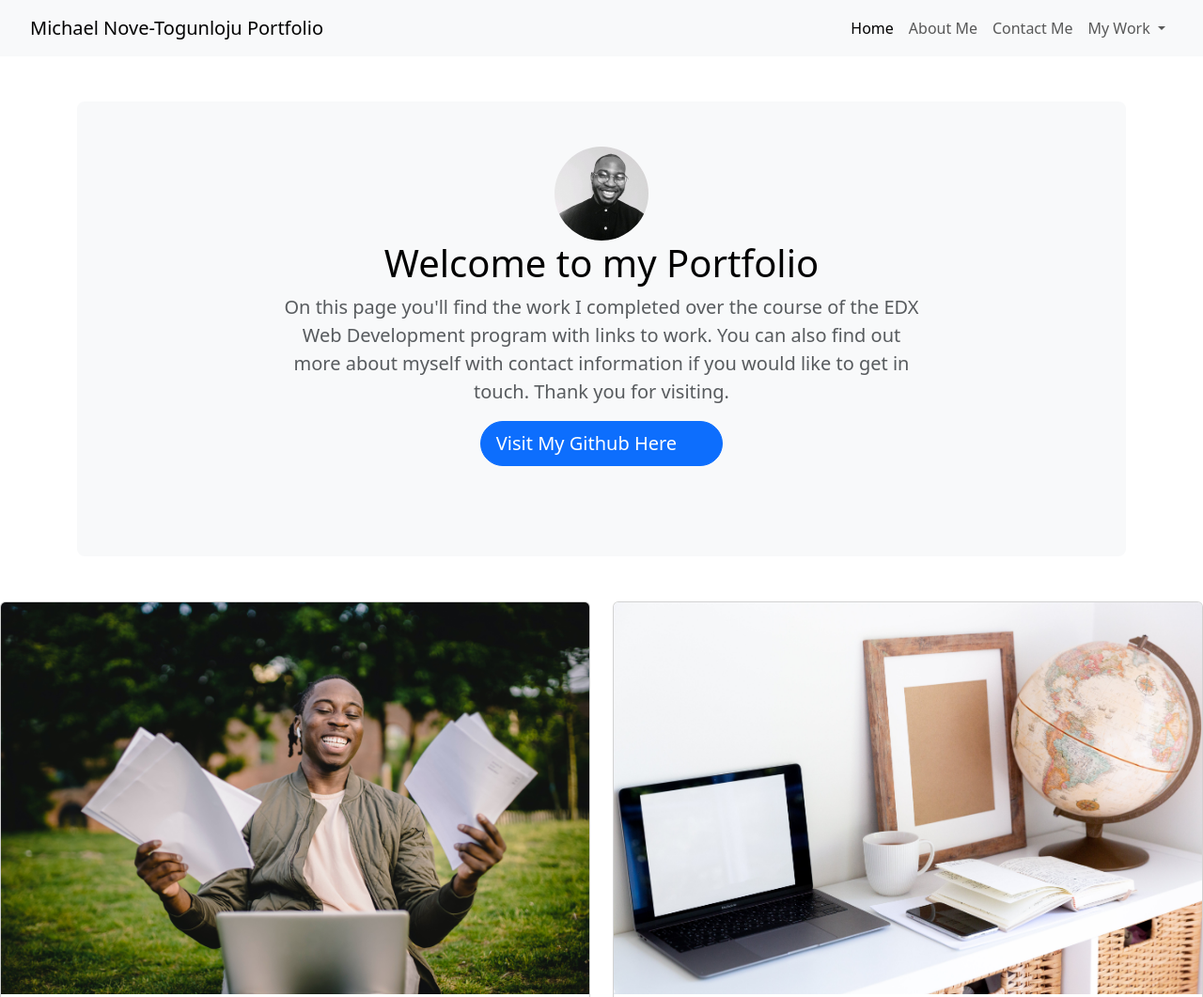
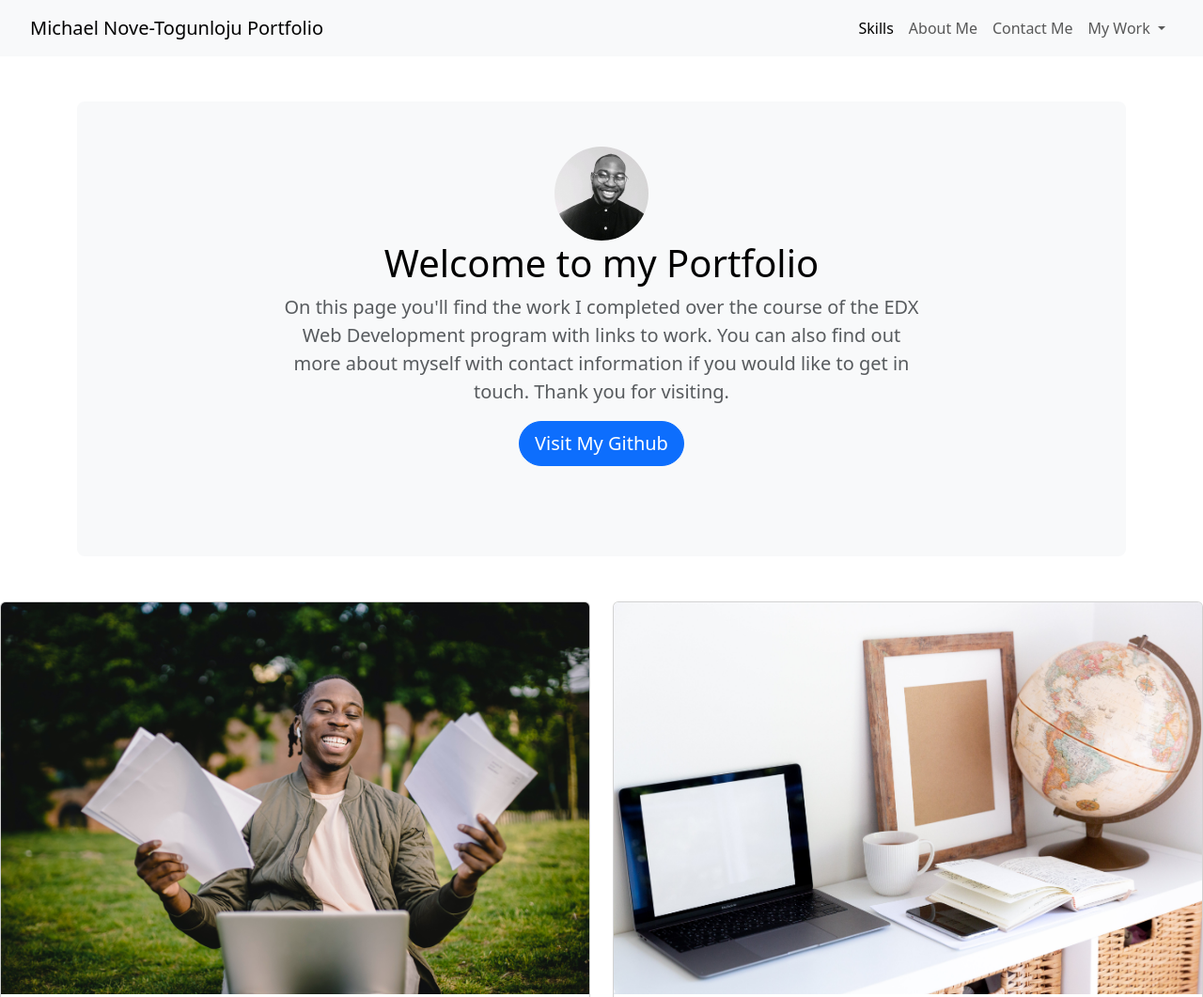
Before and after one commit to novusm/Bootstrap-Portfolio, a plain HTML site: page index.html in a window 1280 px wide. Shown: the top 1061 px of the page at 94% size. Drawn offline with nearby package versions, Linux system fonts and the light colour scheme.

Commit message:
Add files via upload

```diff
--- a/index.html
+++ b/index.html
@@ -11,7 +11,6 @@
 </head>
 <body>
   <!-- Navigation bar -->
-  </nav>
   <nav class="navbar navbar-expand-lg bg-body-tertiary customNav">
     <div class="container-fluid">
       <a class="navbar-brand" href="#">Michael Nove-Togunloju Portfolio</a>
@@ -21,7 +20,7 @@
       <div class="collapse navbar-collapse" id="navbarNavDropdown">
         <ul class="navbar-nav ms-auto justify-content-end">
           <li class="nav-item">
-            <a class="nav-link active" aria-current="page" href="#">Home</a>
+            <a class="nav-link active" aria-current="page" href="#skills">Skills</a>
           </li>
           <li class="nav-item">
             <a class="nav-link" href="#about">About Me</a>
@@ -46,21 +45,19 @@
    <!-- Navigation bar end -->
 <!--Jumbotron-->
 <div class="container my-5">
-    <div class="p-5 text-center bg-body-tertiary rounded-3 back">
+  <div class="p-5 text-center bg-body-tertiary rounded-3 backGroundimage">
     <img src="images/Work Profile.jpg" alt="Your Profile Picture" class="img-fluid rounded-circle" width="100" height="100">
     <h1 class="text-body-emphasis">Welcome to my Portfolio</h1>
     <p class="col-lg-8 mx-auto fs-5 text-muted">
       On this page you'll find the work I completed over the course of the EDX Web Development program with links to work. You can also find out more about myself with contact information if you would like to get in touch. Thank you for visiting.
     </p>
-      <div class="d-inline-flex gap-2 mb-5">
-        <a href="https://github.com/novusm" class="d-inline-flex custom-btn btn btn-primary btn-lg px-3 justify-content-center rounded-pill" type="button">
-          Visit My Github Here
-          <svg class="bi ms-2" width="24" height="24"><use xlink:href="#arrow-right-short"/></svg>
+    <div class="d-flex justify-content-center align-items-center mb-5">
+      <a href="https://github.com/novusm" class="d-inline-flex custom-btn btn btn-primary btn-lg px-3 justify-content-center align-items-center rounded-pill" type="button">
+        <span class="d-flex align-items: center">Visit My Github</span>
       </a>
     </div>
   </div>
 </div>
-
 <!--Jumbotron End-->
 <!--My Work Section -->
 <div class="row row-cols-1 row-cols-md-2 g-4">
@@ -105,7 +102,7 @@
 
 <!-- Skills Section -->
 <p></p>
-  <section class="skills-section">
+  <section class="skills-section" id="skills">
     <h2>Skills I expect to learn</h2>
     <p>In the Front-End Web Development Bootcamp, I will be learning about web design principles which will equip me with the essential skills needed to excel in my future career.</p>
     <ul>
@@ -140,7 +137,7 @@
       <!-- contact -->
       <div class="container">
         <footer class="d-flex flex-wrap justify-content-between align-items-center py-3 my-4 border-top">
-          <p class="col-md-4 mb-0 text-body-secondary">Michael's Portfolio/p>
+          <p class="col-md-4 mb-0 text-body-secondary">Michael's Portfolio</p>
 
           <a href="/" class="col-md-4 d-flex align-items-center justify-content-center mb-3 mb-md-0 me-md-auto link-body-emphasis text-decoration-none">
             <svg class="bi me-2" width="40" height="32"><use xlink:href="#bootstrap"/></svg>
```
Lines whose indentation alone changed are shown as unchanged.
